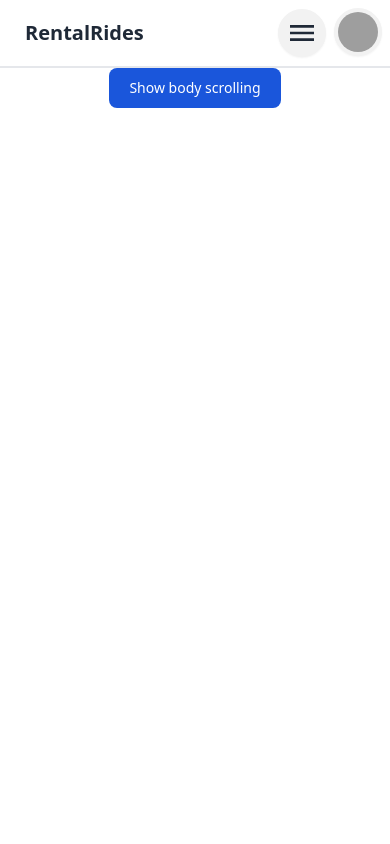
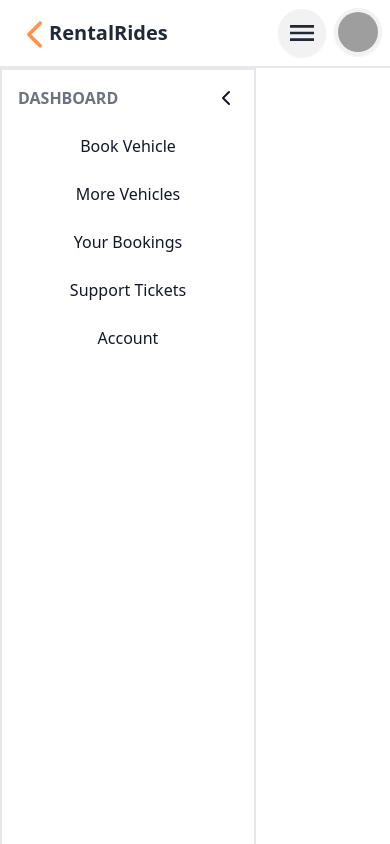
Before and after one commit to kemboi590/Rental-Rides-Client, a React (Vite) app: page /dashboard in a window 390 px wide. Built offline with nearby package versions, Linux system fonts and the light colour scheme; grey boxes are pictures that could not be loaded.

Commit message:
added side drawer

```diff
--- /dev/null
+++ b/src/components/drawer/drawerData.ts
@@ -0,0 +1,29 @@
+// This are side bar menu items
+
+type DrawerData = {
+    id: number;
+    name: string;
+}
+
+export const drawerData: DrawerData[] = [
+    {
+        id: 1,
+        name: 'Book Vehicle'
+    },
+    {
+        id: 2,
+        name: 'More Vehicles'
+    },
+    {
+        id: 3,
+        name: 'Your Bookings'
+    },
+    {
+        id: 4,
+        name: 'Support Tickets'
+    },
+    {
+        id: 5,
+        name: 'Account'
+    }
+]
--- a/src/components/navbar/Navbar.tsx
+++ b/src/components/navbar/Navbar.tsx
@@ -34,7 +34,7 @@ const Navbar = () => {
     return (
         <div className="navbar bg-base-100 border-b-2">
             <div className="flex-1">
-                <a className="btn btn-ghost text-xl">RentalRides</a>
+                <a className="btn btn-ghost text-xl 2 ml-6 md:ml-12">RentalRides</a>
             </div>
 
             <div className="flex-none gap-2">
--- a/src/pages/dashboard/Drawer.tsx
+++ b/src/pages/dashboard/Drawer.tsx
@@ -1,216 +1,62 @@
 import React, { useState } from 'react';
+import { ChevronRight, ChevronLeft } from 'lucide-react';
+import { drawerData } from '../../components/drawer/drawerData';
+
 
 const Drawer: React.FC = () => {
-  const [isOpen, setIsOpen] = useState(false);
+  const [isOpen, setIsOpen] = useState(true);
 
   const toggleDrawer = () => {
     setIsOpen(!isOpen);
   };
 
   return (
-    <div className="text-center">
-      {/* Drawer toggle button only visible on small devices */}
-      <div className="sm:hidden">
+    <div className="relative text-center">
+      {/* Drawer toggle button always visible */}
       <button
-          className="text-white bg-blue-700 hover:bg-blue-800 focus:ring-4 focus:ring-blue-300 font-medium rounded-lg text-sm px-5 py-2.5 dark:bg-blue-600 dark:hover:bg-blue-700 focus:outline-none dark:focus:ring-blue-800"
+        className={`fixed left-0 top-0 z-50 p-3 ${
+          isOpen ? '' : ''
+        }`}
         type="button"
         onClick={toggleDrawer}
       >
-          Show body scrolling
+        {isOpen ? <ChevronLeft className=" dark:text-white text-webcolor" size={45} /> : <ChevronRight className= " text-webcolor" size={45}/>}
       </button>
-      </div>
 
-      {/* drawer */}
+      {/* Drawer */}
       <div
-        className={`fixed left-0 z-40 h-screen p-4 overflow-y-auto transition-transform ${isOpen ? 'translate-x-0' : '-translate-x-full'} bg-white w-64 dark:bg-gray-800 border-2`}
+        className={`fixed left-0 z-40 h-screen p-4 overflow-y-auto transition-transform duration-200 ease-in-out ${
+          isOpen ? 'translate-x-0' : '-translate-x-full'
+        } bg-white w-64 dark:bg-gray-800 border-2`}
         tabIndex={-1}
         aria-labelledby="drawer-body-scrolling-label"
       >
+        <div className="flex justify-between items-center">
           <h5
             id="drawer-body-scrolling-label"
-          className="text-base font-semibold text-gray-500 uppercase dark:text-gray-400 mt-0" // Removed margin-top
+            className="text-base font-semibold text-gray-500 uppercase dark:text-gray-400 mt-0"
           >
-          Menu
+            Dashboard
           </h5>
           <button
+            className="text-gray-900 dark:text-white"
             type="button"
             onClick={toggleDrawer}
-          aria-controls="drawer-body-scrolling"
-          className="text-gray-400 bg-transparent hover:bg-gray-200 hover:text-gray-900 rounded-lg text-sm w-8 h-8 absolute top-2.5 right-2.5 inline-flex items-center justify-center dark:hover:bg-gray-600 dark:hover:text-white md:hidden"
           >
-          <svg
-            className="w-3 h-3 flex md:hidden"
-            aria-hidden="true"
-            xmlns="http://www.w3.org/2000/svg"
-            fill="none"
-            viewBox="0 0 14 14"
-          >
-            <path
-              stroke="currentColor"
-              strokeLinecap="round"
-              strokeLinejoin="round"
-              strokeWidth="2"
-              d="m1 1 6 6m0 0 6 6M7 7l6-6M7 7l-6 6"
-            />
-          </svg>
-          <span className="sr-only">Close menu</span>
+            <ChevronLeft />
           </button>
+        </div>
         <div className="py-4 overflow-y-auto">
           <ul className="space-y-2 font-medium">
-            <li>
-              <a
-                href="#"
-                className="flex items-center p-2 text-gray-900 rounded-lg dark:text-white hover:bg-gray-100 dark:hover:bg-gray-700 group"
-              >
-                <svg
-                  className="w-5 h-5 text-gray-500 transition duration-75 dark:text-gray-400 group-hover:text-gray-900 dark:group-hover:text-white"
-                  aria-hidden="true"
-                  xmlns="http://www.w3.org/2000/svg"
-                  fill="currentColor"
-                  viewBox="0 0 22 21"
-                >
-                  <path d="M16.975 11H10V4.025a1 1 0 0 0-1.066-.998 8.5 8.5 0 1 0 9.039 9.039.999.999 0 0 0-1-1.066h.002Z" />
-                  <path d="M12.5 0c-.157 0-.311.01-.565.027A1 1 0 0 0 11 1.02V10h8.975a1 1 0 0 0 1-.935c.013-.188.028-.374.028-.565A8.51 8.51 0 0 0 12.5 0Z" />
-                </svg>
-                <span className="ml-3">Dashboard</span>
+
+            {drawerData.map((item) => (
+              <li key={item.id}>
+                <a href="#" className="text-gray-900 dark:text-white hover:bg-blue-200 dark:hover:bg-blue-700 block px-3 py-2 rounded-md">
+                  {item.name}
                 </a>
               </li>
-            <li>
-              <button
-                type="button"
-                className="flex items-center w-full p-2 text-base text-gray-900 transition duration-75 rounded-lg group hover:bg-gray-100 dark:text-white dark:hover:bg-gray-700"
-                aria-controls="dropdown-example"
-                data-collapse-toggle="dropdown-example"
-              >
-                <svg
-                  className="flex-shrink-0 w-5 h-5 text-gray-500 transition duration-75 group-hover:text-gray-900 dark:text-gray-400 dark:group-hover:text-white"
-                  aria-hidden="true"
-                  xmlns="http://www.w3.org/2000/svg"
-                  fill="currentColor"
-                  viewBox="0 0 18 21"
-                >
-                  <path d="M15 12a1 1 0 0 0 .962-.726l2-7A1 1 0 0 0 17 3H3.77L3.175.745A1 1 0 0 0 2.208 0H1a1 1 0 0 0 0 2h.438l.6 2.255v.019l2 7 .746 2.986A3 3 0 1 0 9 17a2.966 2.966 0 0 0-.184-1h2.368c-.118.32-.18.659-.184 1a3 3 0 1 0 3-3H6.78l-.5-2H15Z" />
-                </svg>
-                <span className="flex-1 ml-3 text-left rtl:text-right whitespace-nowrap">
-                  E-commerce
-                </span>
-                <svg
-                  className="w-3 h-3"
-                  aria-hidden="true"
-                  xmlns="http://www.w3.org/2000/svg"
-                  fill="none"
-                  viewBox="0 0 10 6"
-                >
-                  <path
-                    stroke="currentColor"
-                    strokeLinecap="round"
-                    strokeLinejoin="round"
-                    strokeWidth="2"
-                    d="m1 1 4 4 4-4"
-                  />
-                </svg>
-              </button>
-              <ul id="dropdown-example" className="hidden py-2 space-y-2">
-                <li>
-                  <a
-                    href="#"
-                    className="flex items-center w-full p-2 text-gray-900 transition duration-75 rounded-lg pl-11 group hover:bg-gray-100 dark:text-white dark:hover:bg-gray-700"
-                  >
-                    Products
-                  </a>
-                </li>
-                <li>
-                  <a
-                    href="#"
-                    className="flex items-center w-full p-2 text-gray-900 transition duration-75 rounded-lg pl-11 group hover:bg-gray-100 dark:text-white dark:hover:bg-gray-700"
-                  >
-                    Billing
-                  </a>
-                </li>
-                <li>
-                  <a
-                    href="#"
-                    className="flex items-center w-full p-2 text-gray-900 transition duration-75 rounded-lg pl-11 group hover:bg-gray-100 dark:text-white dark:hover:bg-gray-700"
-                  >
-                    Invoice
-                  </a>
-                </li>
-              </ul>
-            </li>
-            <li>
-              <a
-                href="#"
-                className="flex items-center p-2 text-gray-900 rounded-lg dark:text-white hover:bg-gray-100 dark:hover:bg-gray-700 group"
-              >
-                <svg
-                  className="flex-shrink-0 w-5 h-5 text-gray-500 transition duration-75 dark:text-gray-400 group-hover:text-gray-900 dark:group-hover:text-white"
-                  aria-hidden="true"
-                  xmlns="http://www.w3.org/2000/svg"
-                  fill="currentColor"
-                  viewBox="0 0 18 18"
-                >
-                  <path d="M6.143 0H1.857A1.857 1.857 0 0 0 0 1.857v4.286C0 7.169.831 8 1.857 8h4.286A1.857 1.857 0 0 0 8 6.143V1.857A1.857 1.857 0 0 0 6.143 0Zm10 0h-4.286A1.857 1.857 0 0 0 10 1.857v4.286C10 7.169 10.831 8 11.857 8h4.286A1.857 1.857 0 0 0 18 6.143V1.857A1.857 1.857 0 0 0 16.143 0Zm-10 10H1.857A1.857 1.857 0 0 0 0 11.857v4.286C0 17.169.831 18 1.857 18h4.286A1.857 1.857 0 0 0 8 16.143v-4.286A1.857 1.857 0 0 0 6.143 10Zm10 0h-4.286A1.857 1.857 0 0 0 10 11.857v4.286c0 1.026.831 1.857 1.857 1.857h4.286A1.857 1.857 0 0 0 18 16.143v-4.286A1.857 1.857 0 0 0 16.143 10Z" />
-                </svg>
-                <span className="flex-1 ml-3 whitespace-nowrap">Kanban</span>
-                <span className="inline-flex items-center justify-center px-2 ml-3 text-sm font-medium text-gray-800 bg-gray-200 rounded-full dark:bg-gray-700 dark:text-gray-300">
-                  Pro
-                </span>
-              </a>
-            </li>
-            <li>
-              <a
-                href="#"
-                className="flex items-center p-2 text-gray-900 rounded-lg dark:text-white hover:bg-gray-100 dark:hover:bg-gray-700 group"
-              >
-                <svg
-                  className="flex-shrink-0 w-5 h-5 text-gray-500 transition duration-75 dark:text-gray-400 group-hover:text-gray-900 dark:group-hover:text-white"
-                  aria-hidden="true"
-                  xmlns="http://www.w3.org/2000/svg"
-                  fill="currentColor"
-                  viewBox="0 0 20 20"
-                >
-                  <path d="m17.01 10.565-1.858-1.347a.5.5 0 0 0-.797.402v2.76a.5.5 0 0 0 .797.402l1.858-1.347ZM2 3h15a1 1 0 0 0 0-2H2a1 1 0 1 0 0 2Zm15 14H2a1 1 0 1 0 0 2h15a1 1 0 0 0 0-2ZM2 11.5a.5.5 0 0 1 .5-.5h9.993a.5.5 0 0 1 .5.5v1a.5.5 0 0 1-.5.5H2.5a.5.5 0 0 1-.5-.5v-1Zm11.342-2.684a.5.5 0 0 1-.684-.342L11.098 2.71a.5.5 0 0 1 .342-.684l.968-.258a.5.5 0 0 1 .684.342l1.56 5.765a.5.5 0 0 1-.342.684l-.968.258Zm-5.482 3.158a.5.5 0 0 0-.684-.342l-.968.258a.5.5 0 0 0-.342.684l1.56 5.765a.5.5 0 0 0 .684.342l.968-.258a.5.5 0 0 0 .342-.684l-1.56-5.765Z" />
-                </svg>
-                <span className="flex-1 ml-3 whitespace-nowrap">Inbox</span>
-                <span className="inline-flex items-center justify-center px-2 ml-3 text-sm font-medium text-blue-800 bg-blue-100 rounded-full dark:bg-blue-900 dark:text-blue-200">
-                  3
-                </span>
-              </a>
-            </li>
-            <li>
-              <a
-                href="#"
-                className="flex items-center p-2 text-gray-900 rounded-lg dark:text-white hover:bg-gray-100 dark:hover:bg-gray-700 group"
-              >
-                <svg
-                  className="flex-shrink-0 w-5 h-5 text-gray-500 transition duration-75 dark:text-gray-400 group-hover:text-gray-900 dark:group-hover:text-white"
-                  aria-hidden="true"
-                  xmlns="http://www.w3.org/2000/svg"
-                  fill="currentColor"
-                  viewBox="0 0 20 20"
-                >
-                  <path d="M4 0a4 4 0 1 0 0 8 4 4 0 0 0 0-8ZM3 12h2v7H3v-7Zm7-9h9a1 1 0 1 1 0 2h-9a1 1 0 1 1 0-2Zm9 4H10a1 1 0 1 0 0 2h9a1 1 0 1 0 0-2Zm0 4h-9a1 1 0 1 0 0 2h9a1 1 0 1 0 0-2Zm0 4h-9a1 1 0 1 0 0 2h9a1 1 0 1 0 0-2ZM7.5 10h-2a.5.5 0 0 0-.5.5v8a.5.5 0 0 0 .5.5h2a.5.5 0 0 0 .5-.5v-8a.5.5 0 0 0-.5-.5Zm0-1a1.5 1.5 0 0 1 1.5 1.5v8A1.5 1.5 0 0 1 7.5 20h-2A1.5 1.5 0 0 1 4 18.5v-8A1.5 1.5 0 0 1 5.5 9h2Z" />
-                </svg>
-                <span className="flex-1 ml-3 whitespace-nowrap">Users</span>
-              </a>
-            </li>
-            <li>
-              <a
-                href="#"
-                className="flex items-center p-2 text-gray-900 rounded-lg dark:text-white hover:bg-gray-100 dark:hover:bg-gray-700 group"
-              >
-                <svg
-                  className="flex-shrink-0 w-5 h-5 text-gray-500 transition duration-75 dark:text-gray-400 group-hover:text-gray-900 dark:group-hover:text-white"
-                  aria-hidden="true"
-                  xmlns="http://www.w3.org/2000/svg"
-                  fill="currentColor"
-                  viewBox="0 0 18 18"
-                >
-                  <path d="M8.003 18C7.603 18 7 17.854 7 17.5c0-.197.147-.4.297-.8.206-.548.462-1.23.462-1.77 0-1.08-.908-1.927-2.027-2.083A3.674 3.674 0 0 1 3 9.168C3 6.41 5.41 4 8.168 4h.833C11.41 4 13.82 6.41 13.82 9.168c0 .943-.214 1.838-.732 2.678-.6.957-.267 2.006.066 2.995.07.206.137.42.205.64.089.28.164.517.258.792l.092.272c.084.248.06.533-.061.776a1.195 1.195 0 0 1-1.276.622l-5.405-.968Z" />
-                </svg>
-                <span className="flex-1 ml-3 whitespace-nowrap">Settings</span>
-              </a>
-            </li>
+            ))}
+
           </ul>
         </div>
       </div>
```
Lines whose indentation alone changed are shown as unchanged.
